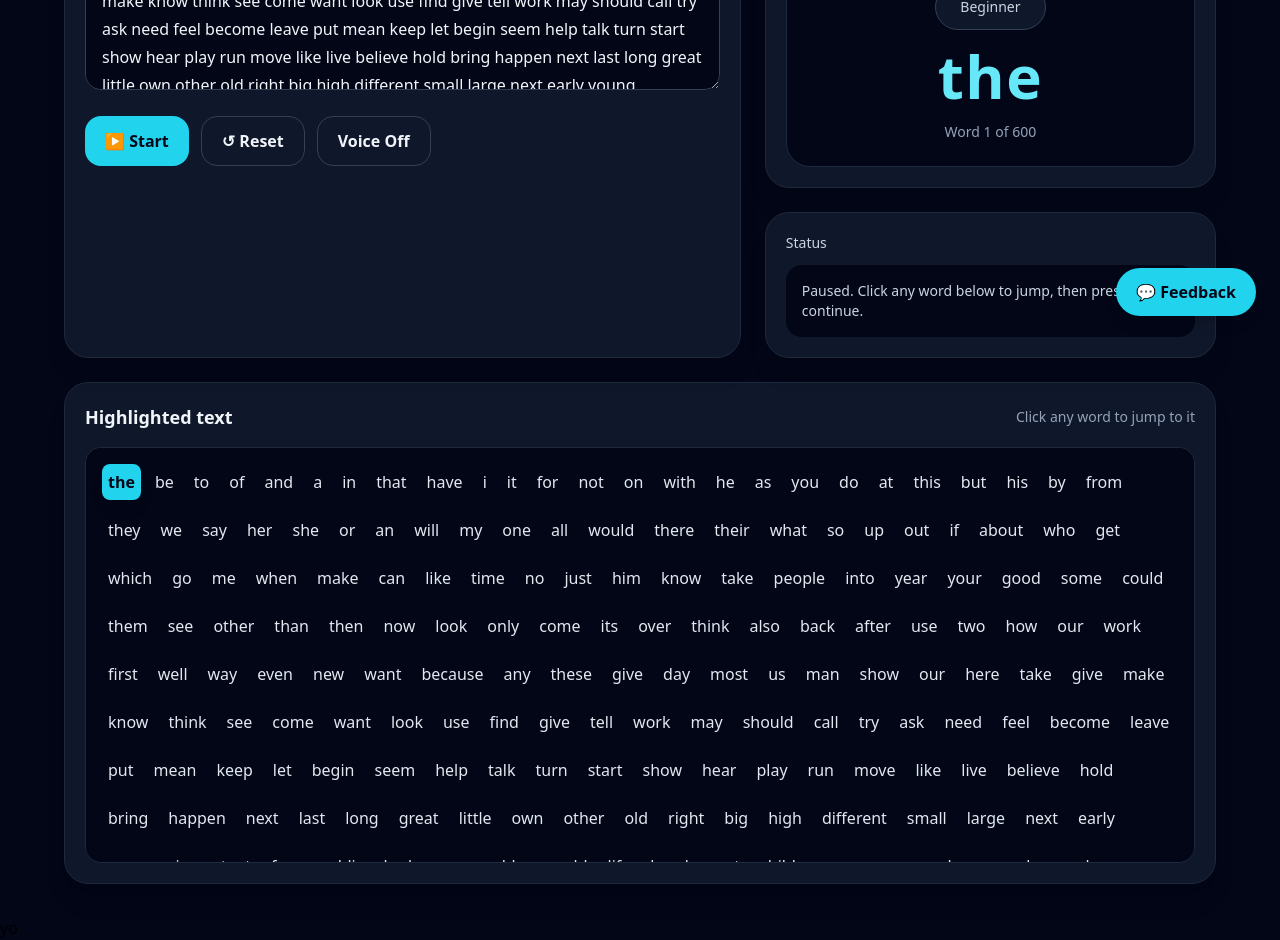
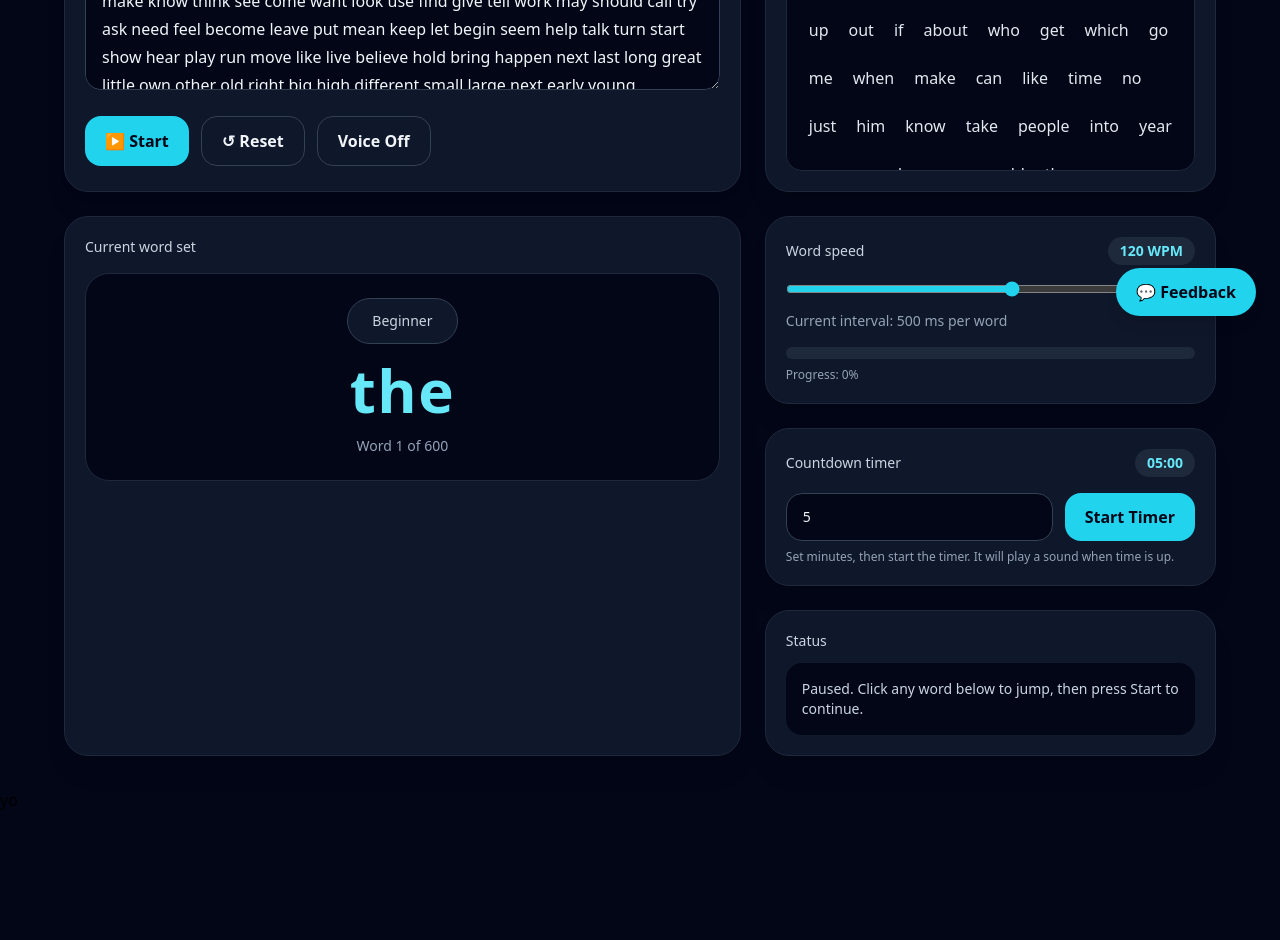
Before and after one commit to pariwesh-projects/speed-reading-app-v1, a React (Vite) app: page / in a window 1280 px wide. Shown: the part 460-1400 px from the top of the page. After the commit the page ends 1272 px from the top, so only its background shows below. Built offline with nearby package versions, Linux system fonts and the light colour scheme.

Commit message:
added timer

```diff
--- a/src/App.jsx
+++ b/src/App.jsx
@@ -56,6 +56,50 @@ function normalizeWordSetData(raw) {
     .filter((set) => set.words.length > 0);
 }
 
+function formatTime(totalSeconds) {
+  const safeSeconds = Math.max(0, Math.floor(totalSeconds));
+  const minutes = String(Math.floor(safeSeconds / 60)).padStart(2, "0");
+  const seconds = String(safeSeconds % 60).padStart(2, "0");
+  return `${minutes}:${seconds}`;
+}
+
+function playEndSound() {
+  if (typeof window === "undefined") return;
+
+  const AudioContextCtor = window.AudioContext || window.webkitAudioContext;
+  if (!AudioContextCtor) return;
+
+  try {
+    const ctx = new AudioContextCtor();
+    const now = ctx.currentTime;
+
+    const beep = (startOffset, frequency) => {
+      const oscillator = ctx.createOscillator();
+      const gain = ctx.createGain();
+
+      oscillator.type = "sine";
+      oscillator.frequency.setValueAtTime(frequency, now + startOffset);
+      gain.gain.setValueAtTime(0.0001, now + startOffset);
+      gain.gain.exponentialRampToValueAtTime(0.18, now + startOffset + 0.02);
+      gain.gain.exponentialRampToValueAtTime(0.0001, now + startOffset + 0.18);
+
+      oscillator.connect(gain);
+      gain.connect(ctx.destination);
+      oscillator.start(now + startOffset);
+      oscillator.stop(now + startOffset + 0.2);
+    };
+
+    beep(0, 880);
+    beep(0.22, 660);
+
+    setTimeout(() => {
+      ctx.close().catch(() => {});
+    }, 800);
+  } catch {
+    // Ignore audio failures silently.
+  }
+}
+
 export default function SpeedReadingApp() {
   const [inputText, setInputText] = useState(
     "Paste text here or choose a list from the dropdown. The app will show one word at a time at the speed you choose."
@@ -67,8 +111,13 @@ export default function SpeedReadingApp() {
   const [words, setWords] = useState([]);
   const [wordSets, setWordSets] = useState(FALLBACK_WORD_SETS);
   const [selectedWordSet, setSelectedWordSet] = useState(FALLBACK_WORD_SETS[0]?.id || "beginner");
+  const [timerMinutes, setTimerMinutes] = useState(5);
+  const [remainingSeconds, setRemainingSeconds] = useState(300);
+  const [timerRunning, setTimerRunning] = useState(false);
+  const [timerDone, setTimerDone] = useState(false);
 
   const timerRef = useRef(null);
+  const countdownRef = useRef(null);
 
   const intervalMs = useMemo(() => Math.max(60, Math.round(60000 / wpm)), [wpm]);
   const currentWord = words[currentIndex] || "Ready";
@@ -148,6 +197,37 @@ export default function SpeedReadingApp() {
     };
   }, [currentWord, isSpeaking]);
 
+  useEffect(() => {
+    if (!timerRunning) return;
+
+    countdownRef.current = setInterval(() => {
+      setRemainingSeconds((prev) => {
+        if (prev <= 1) {
+          clearInterval(countdownRef.current);
+          countdownRef.current = null;
+          setTimerRunning(false);
+          setTimerDone(true);
+          playEndSound();
+          return 0;
+        }
+        return prev - 1;
+      });
+    }, 1000);
+
+    return () => {
+      if (countdownRef.current) {
+        clearInterval(countdownRef.current);
+        countdownRef.current = null;
+      }
+    };
+  }, [timerRunning]);
+
+  useEffect(() => {
+    if (!timerRunning) {
+      setRemainingSeconds(timerMinutes * 60);
+    }
+  }, [timerMinutes, timerRunning]);
+
   const startOrResumeReading = () => {
     if (isRunning) {
       setIsRunning(false);
@@ -220,6 +300,24 @@ export default function SpeedReadingApp() {
     });
   };
 
+  const toggleTimer = () => {
+    if (timerRunning) {
+      setTimerRunning(false);
+      if (countdownRef.current) {
+        clearInterval(countdownRef.current);
+        countdownRef.current = null;
+      }
+      return;
+    }
+
+    if (remainingSeconds <= 0) {
+      setRemainingSeconds(timerMinutes * 60);
+    }
+
+    setTimerDone(false);
+    setTimerRunning(true);
+  };
+
   const feedbackLink = "https://forms.gle/SLmsa3iQWudzZS8j6";
 
   return (
@@ -285,69 +383,6 @@ export default function SpeedReadingApp() {
             </div>
           </section>
 
-          <aside className="space-y-6">
-            <section className="rounded-3xl border border-slate-800 bg-slate-900 p-5 shadow-xl">
-              <div className="flex items-center justify-between gap-4">
-                <label className="text-sm font-medium text-slate-300">Word speed</label>
-                <span className="rounded-full bg-slate-800 px-3 py-1 text-sm font-semibold text-cyan-300">
-                  {wpm} WPM
-                </span>
-              </div>
-              <input
-                type="range"
-                min="20"
-                max="200"
-                step="5"
-                value={wpm}
-                onChange={(e) => setWpm(Number(e.target.value))}
-                className="mt-4 w-full accent-cyan-400"
-              />
-              <p className="mt-2 text-sm text-slate-400">
-                Current interval: {intervalMs} ms per word
-              </p>
-              <div className="mt-4 h-3 rounded-full bg-slate-800 overflow-hidden">
-                <div
-                  className="h-full rounded-full bg-cyan-400 transition-all"
-                  style={{ width: `${words.length ? progress : 0}%` }}
-                />
-              </div>
-              <p className="mt-2 text-xs text-slate-400">Progress: {progress}%</p>
-            </section>
-
-            <section className="rounded-3xl border border-slate-800 bg-slate-900 p-5 shadow-xl">
-              <p className="text-sm font-medium text-slate-300">Current word set</p>
-              <div className="mt-4 flex min-h-44 items-center justify-center rounded-3xl border border-slate-800 bg-slate-950 p-6 text-center">
-                <div className="space-y-4">
-                  <div className="flex flex-col items-center gap-2">
-                    <div className="rounded-full border border-slate-700 bg-slate-900 px-6 py-3 text-sm text-slate-300">
-                      {currentWordSetName}
-                    </div>
-                  </div>
-                  <p className="text-4xl md:text-6xl font-bold tracking-wide text-cyan-300">
-                    {currentWord}
-                  </p>
-                  <p className="mt-3 text-sm text-slate-400">
-                    Word {words.length === 0 ? 0 : currentIndex + 1} of {words.length || 0}
-                  </p>
-                </div>
-              </div>
-            </section>
-
-            <section className="rounded-3xl border border-slate-800 bg-slate-900 p-5 shadow-xl">
-              <p className="text-sm font-medium text-slate-300">Status</p>
-              <div className="mt-3 rounded-2xl bg-slate-950 p-4 text-sm text-slate-300">
-                {isRunning
-                  ? "Reading in progress. Click Pause, Reset, or click any word below to jump there."
-                  : words.length > 0
-                  ? currentIndex >= words.length - 1
-                    ? "Reading completed. Click any word below or press Start to begin again."
-                    : "Paused. Click any word below to jump, then press Start to continue."
-                  : "Choose a word list or paste text, then press Start."}
-              </div>
-            </section>
-          </aside>
-        </div>
-
         <section className="rounded-3xl border border-slate-800 bg-slate-900 p-5 shadow-xl">
           <div className="flex items-center justify-between gap-4 flex-wrap">
             <h2 className="text-lg font-semibold text-slate-100">Highlighted text</h2>
@@ -383,6 +418,108 @@ export default function SpeedReadingApp() {
           </div>
         </section>
 
+<section className="rounded-3xl border border-slate-800 bg-slate-900 p-5 shadow-xl">
+              <p className="text-sm font-medium text-slate-300">Current word set</p>
+              <div className="mt-4 flex min-h-44 items-center justify-center rounded-3xl border border-slate-800 bg-slate-950 p-6 text-center">
+                <div className="space-y-4">
+                  <div className="flex flex-col items-center gap-2">
+                    <div className="rounded-full border border-slate-700 bg-slate-900 px-6 py-3 text-sm text-slate-300">
+                      {currentWordSetName}
+                    </div>
+                  </div>
+                  <p className="text-4xl md:text-6xl font-bold tracking-wide text-cyan-300">
+                    {currentWord}
+                  </p>
+                  <p className="mt-3 text-sm text-slate-400">
+                    Word {words.length === 0 ? 0 : currentIndex + 1} of {words.length || 0}
+                  </p>
+                </div>
+              </div>
+            </section>
+          <aside className="space-y-6">
+            <section className="rounded-3xl border border-slate-800 bg-slate-900 p-5 shadow-xl">
+              <div className="flex items-center justify-between gap-4">
+                <label className="text-sm font-medium text-slate-300">Word speed</label>
+                <span className="rounded-full bg-slate-800 px-3 py-1 text-sm font-semibold text-cyan-300">
+                  {wpm} WPM
+                </span>
+              </div>
+              <input
+                type="range"
+                min="20"
+                max="200"
+                step="5"
+                value={wpm}
+                onChange={(e) => setWpm(Number(e.target.value))}
+                className="mt-4 w-full accent-cyan-400"
+              />
+              <p className="mt-2 text-sm text-slate-400">
+                Current interval: {intervalMs} ms per word
+              </p>
+              <div className="mt-4 h-3 rounded-full bg-slate-800 overflow-hidden">
+                <div
+                  className="h-full rounded-full bg-cyan-400 transition-all"
+                  style={{ width: `${words.length ? progress : 0}%` }}
+                />
+              </div>
+              <p className="mt-2 text-xs text-slate-400">Progress: {progress}%</p>
+            </section>
+
+            <section className="rounded-3xl border border-slate-800 bg-slate-900 p-5 shadow-xl">
+              <div className="flex items-center justify-between gap-4">
+                <p className="text-sm font-medium text-slate-300">Countdown timer</p>
+                <span className="rounded-full bg-slate-800 px-3 py-1 text-sm font-semibold text-cyan-300">
+                  {formatTime(remainingSeconds)}
+                </span>
+              </div>
+              <div className="mt-4 grid gap-3 sm:grid-cols-[1fr_auto]">
+                <input
+                  type="number"
+                  min="1"
+                  max="120"
+                  value={timerMinutes}
+                  onChange={(e) => {
+                    const next = Math.max(1, Number(e.target.value) || 1);
+                    setTimerMinutes(next);
+                    if (!timerRunning) {
+                      setRemainingSeconds(next * 60);
+                    }
+                  }}
+                  className="w-full rounded-2xl border border-slate-700 bg-slate-950 px-4 py-3 text-sm text-slate-100 outline-none focus:border-cyan-400"
+                />
+                <button
+                  onClick={toggleTimer}
+                  className={`rounded-2xl px-5 py-3 font-semibold transition ${
+                    timerRunning
+                      ? "bg-amber-400 text-slate-950 hover:bg-amber-300"
+                      : "bg-cyan-400 text-slate-950 hover:bg-cyan-300"
+                  }`}
+                >
+                  {timerRunning ? "Stop Timer" : "Start Timer"}
+                </button>
+              </div>
+              <p className="mt-2 text-xs text-slate-400">
+                {timerDone ? "Timer finished." : "Set minutes, then start the timer. It will play a sound when time is up."}
+              </p>
+            </section>
+
+
+
+            <section className="rounded-3xl border border-slate-800 bg-slate-900 p-5 shadow-xl">
+              <p className="text-sm font-medium text-slate-300">Status</p>
+              <div className="mt-3 rounded-2xl bg-slate-950 p-4 text-sm text-slate-300">
+                {isRunning
+                  ? "Reading in progress. Click Pause, Reset, or click any word below to jump there."
+                  : words.length > 0
+                  ? currentIndex >= words.length - 1
+                    ? "Reading completed. Click any word below or press Start to begin again."
+                    : "Paused. Click any word below to jump, then press Start to continue."
+                  : "Choose a word list or paste text, then press Start."}
+              </div>
+            </section>
+          </aside>
+        </div>
+
         <a
           href={feedbackLink}
           target="_blank"
```
